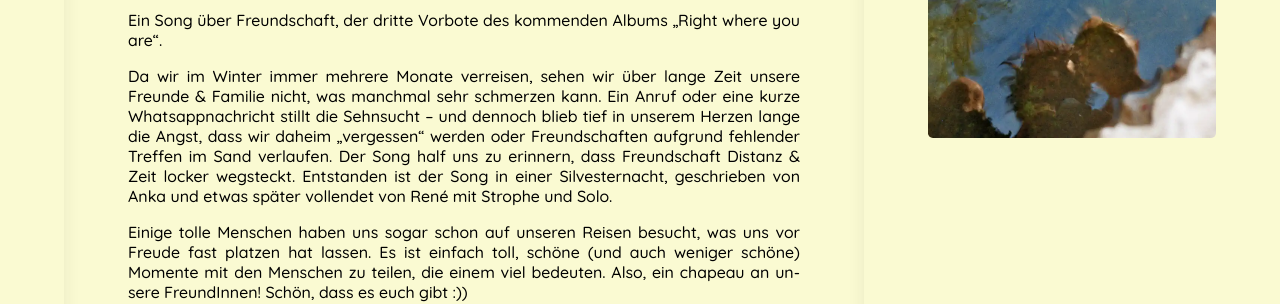
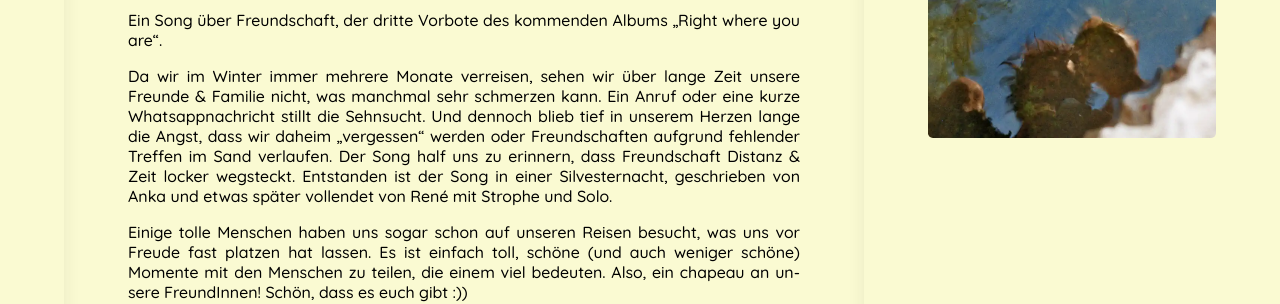
Before and after one commit to chrisongthb/nobutthefrog-com, a Jekyll site: the page built from source/de/_posts/2024-10-22-Hallo-About-friendship.md, in a window 1280 px wide and 900 px high, scrolled down 300 px. Shown: the part 225-529 px from the top of the window. Built offline with Jekyll 4.4.1, drawn with Linux system fonts in a browser that asks for light colours.

Commit message:
full stop!

```diff
--- a/source/de/_posts/2024-10-22-Hallo-About-friendship.md
+++ b/source/de/_posts/2024-10-22-Hallo-About-friendship.md
@@ -12,7 +12,7 @@ blog_list_image: '24-10-22 12-51-12 5953.jpg_1000_70percent.webp'
 
 Ein Song über Freundschaft, der dritte Vorbote des kommenden Albums „Right where you are“.<!--more-->
 
-Da wir im Winter immer mehrere Monate verreisen, sehen wir über lange Zeit unsere Freunde & Familie nicht, was manchmal sehr schmerzen kann. Ein Anruf oder eine kurze Whatsappnachricht stillt die Sehnsucht – und dennoch blieb tief in unserem Herzen lange die Angst, dass wir daheim „vergessen“ werden oder Freundschaften aufgrund fehlender Treffen im Sand verlaufen. Der Song half uns zu erinnern, dass Freundschaft Distanz & Zeit locker wegsteckt. Entstanden ist der Song in einer Silvesternacht, geschrieben von Anka und etwas später vollendet von René mit Strophe und Solo.
+Da wir im Winter immer mehrere Monate verreisen, sehen wir über lange Zeit unsere Freunde & Familie nicht, was manchmal sehr schmerzen kann. Ein Anruf oder eine kurze Whatsappnachricht stillt die Sehnsucht. Und dennoch blieb tief in unserem Herzen lange die Angst, dass wir daheim „vergessen“ werden oder Freundschaften aufgrund fehlender Treffen im Sand verlaufen. Der Song half uns zu erinnern, dass Freundschaft Distanz & Zeit locker wegsteckt. Entstanden ist der Song in einer Silvesternacht, geschrieben von Anka und etwas später vollendet von René mit Strophe und Solo.
 
 Einige tolle Menschen haben uns sogar schon auf unseren Reisen besucht, was uns vor Freude fast platzen hat lassen. Es ist einfach toll, schöne (und auch weniger schöne) Momente mit den Menschen zu teilen, die einem viel bedeuten. Also, ein chapeau an unsere FreundInnen! Schön, dass es euch gibt :))
 
```
Also changed, not shown: source/en/_posts/2024-10-22-Hello-About-friendship.md (+1 -1 lines).
